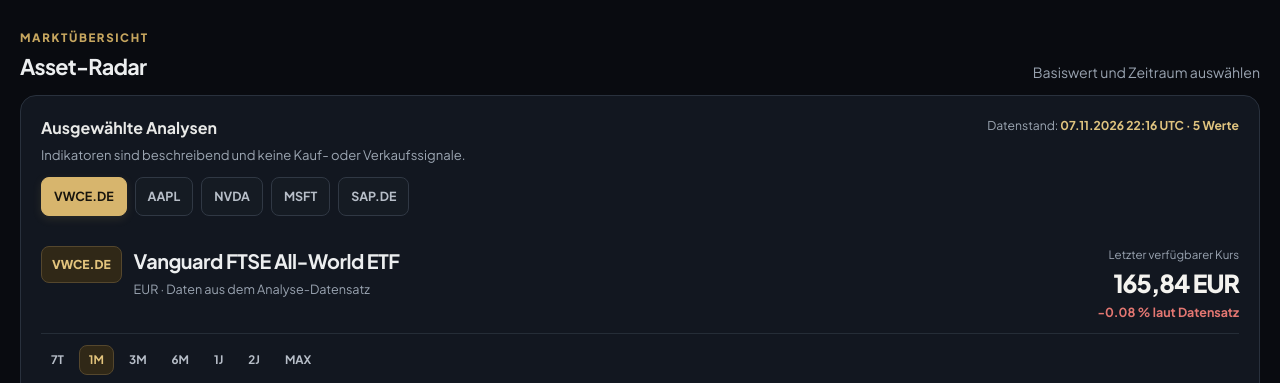
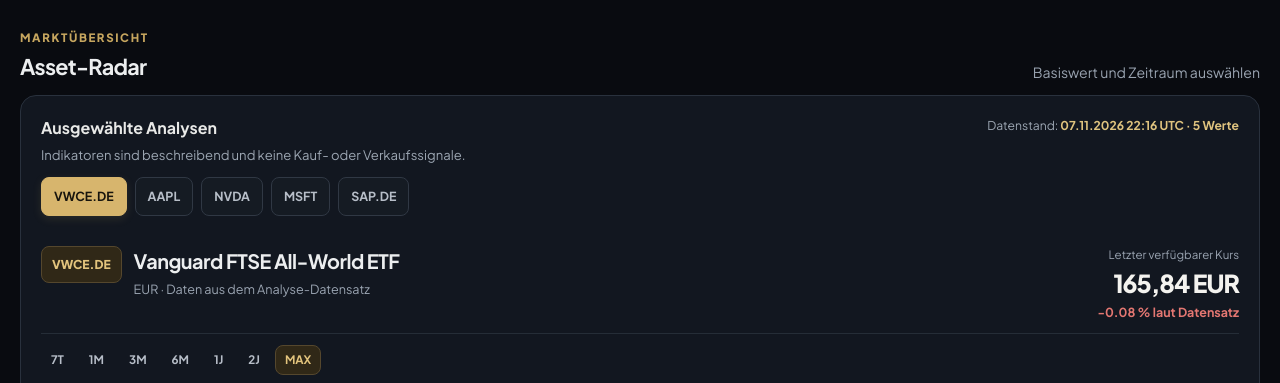
Before and after one commit to ardzeni/jahdo, a plain HTML site: page index.html in a window 1280 px wide. Shown: the part 392-775 px from the top of the page. Drawn offline with nearby package versions, Linux system fonts and the light colour scheme.

Commit message:
Update index.html

```diff
--- a/index.html
+++ b/index.html
@@ -138,7 +138,7 @@
       { key: '1y', label: '1J' }, { key: '2y', label: '2J' },
       { key: 'max', label: 'MAX' }
     ];
-    const state = { assets: [], selectedIndex: -1, range: '1m', chart: null };
+    const state = { assets: [], selectedIndex: -1, range: 'max', chart: null };
     const $ = (id) => document.getElementById(id);
     const asFiniteNumber = (value) => {
       if (value === null || value === undefined || value === '') return null;
```
